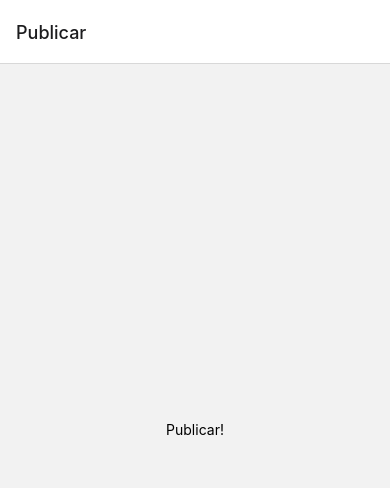
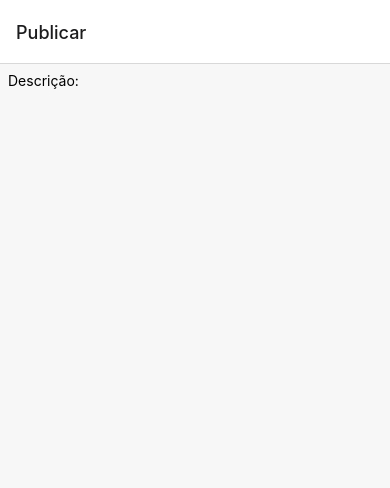
Before and after one commit to R0drigo-Pedroso/Projeto-Fala-no-Mic, a React Native app: screen /Publicar in a window 390 px wide. Shown: the top 488 px of the page. Built offline with nearby package versions, Linux system fonts and the light colour scheme.

Commit message:
iniciando codificação

```diff
--- a/src/screens/Publicar.js
+++ b/src/screens/Publicar.js
@@ -1,14 +1,24 @@
-import { StatusBar, StyleSheet, Text, View } from "react-native";
+import { SafeAreaView, StatusBar, StyleSheet, Text, View } from "react-native";
 import React from "react";
 
 function Publicar() {
   return (
-    <View style={{ flex: 1, justifyContent: "center", alignItems: "center" }}>
-      <StatusBar barStyle="default" />
-      <Text>Publicar!</Text>
-    </View>
+    <SafeAreaView style={estilos.viewSafe}>
+      <View style={estilos.container}>
+        <Text>Descrição:</Text>
+      </View>
+    </SafeAreaView>
   );
 }
 export default Publicar;
 
-const styles = StyleSheet.create({});
+const estilos = StyleSheet.create({
+  viewSafe: {
+    flex: 1,
+  },
+  container: {
+    flex: 1,
+    padding: 8,
+    backgroundColor: "#f7f7f7",
+  },
+});
```
